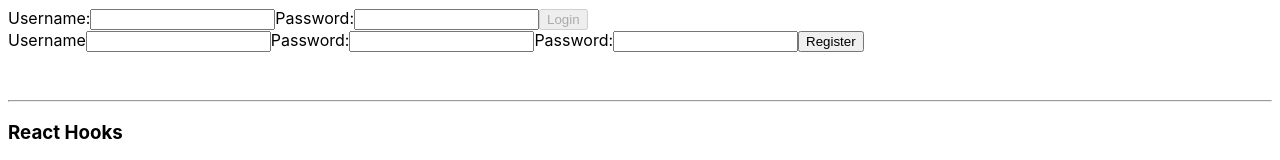
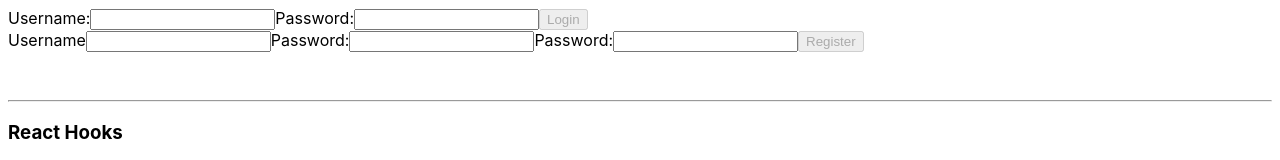
Before and after one commit to dramirodev/book_react_hooks, a React (Create React App) app: page / in a window 1280 px wide. Shown: the top 160 px of the page. Built offline with nearby package versions, Linux system fonts and the light colour scheme.

Commit message:
end chapter 4

```diff
--- a/src/App.jsx
+++ b/src/App.jsx
@@ -1,7 +1,8 @@
-import React, { useState } from 'react';
+import React, { useReducer, useEffect } from 'react';
 import UserBar from './user/UserBar';
 import PostList from './post/PostList';
 import CreatePost from './post/CreatePost';
+import appReducer from './reducers';
 
 const defaultPosts = [
     {
@@ -17,14 +18,25 @@ const defaultPosts = [
 ];
 
 function App() {
-    const [user, setUser] = useState('');
-    const [posts, setPosts] = useState(defaultPosts);
+    const [state, dispatch] = useReducer(appReducer, {
+        user: '',
+        posts: defaultPosts,
+    });
+    const { user, posts } = state;
+
+    useEffect(() => {
+        if (user) {
+            document.title = `${user} - React Hooks Blog`;
+        } else {
+            document.title = `React Hooks Blog`;
+        }
+    }, [user]);
     return (
         <div style={{ padding: 8 }}>
-            <UserBar user={user} setUser={setUser} />
+            <UserBar user={user} dispatch={dispatch} />
             <br />
             {user && (
-                <CreatePost user={user} setPosts={setPosts} posts={posts} />
+                <CreatePost user={user} dispatch={dispatch} posts={posts} />
             )}
             <br />
             <hr />
--- a/src/post/CreatePost.jsx
+++ b/src/post/CreatePost.jsx
@@ -1,6 +1,6 @@
 import React, { useState } from 'react';
 
-export default function CreatePost({ user, setPosts, posts }) {
+export default function CreatePost({ user, dispatch }) {
     const [title, setTitle] = useState('');
     const [content, setContent] = useState('');
 
@@ -13,12 +13,12 @@ export default function CreatePost({ user, setPosts, posts }) {
 
     function handleCreate(event) {
         event.preventDefault();
-        const newPost = {
+        dispatch({
+            type: 'CREATE_POST',
             title,
             content,
             author: user,
-        };
-        setPosts([newPost, ...posts]);
+        });
     }
 
     return (
--- /dev/null
+++ b/src/reducers.js
@@ -0,0 +1,33 @@
+function userReducer(state, action) {
+    switch (action.type) {
+        case 'LOGIN':
+        case 'REGISTER':
+            return action.userName;
+        case 'LOGOUT':
+            return '';
+        default:
+            return state;
+    }
+}
+
+function postsReducer(state, action) {
+    switch (action.type) {
+        case 'CREATE_POST':
+            const newPost = {
+                title: action.title,
+                content: action.content,
+                author: action.author,
+            };
+            return [newPost, ...state];
+
+        default:
+            return state;
+    }
+}
+
+export default function appReducer(state, action) {
+    return {
+        user: userReducer(state.user, action),
+        posts: postsReducer(state.posts, action),
+    };
+}
--- a/src/user/Login.jsx
+++ b/src/user/Login.jsx
@@ -1,7 +1,7 @@
 import React, { useState } from 'react';
 import PropTypes from 'prop-types';
 
-export default function Login({ setUser }) {
+export default function Login({ dispatch }) {
     const [userName, setUserName] = useState('');
 
     function handleUserName(evt) {
@@ -10,25 +10,25 @@ export default function Login({ setUser }) {
 
     function handleSubmit(evt) {
         evt.preventDefault();
-        setUser(userName);
+        dispatch({ type: 'LOGIN', userName });
     }
 
+    function handleDisabled() {
+        return !userName;
+    }
     return (
-        <form onSubmit={handleSubmit}>
+        <form onSubmit={(e) => handleSubmit(e)}>
             <label htmlFor="login-username">Username:</label>
             <input
                 type="text"
                 name="login-username"
+                value={userName}
                 id="loginusername"
                 onChange={handleUserName}
             />
             <label htmlFor="login-password">Password:</label>
             <input type="password" name="login-password" id="loginpassword" />
-            <input
-                type="submit"
-                value="Login"
-                disabled={userName.length === 0}
-            />
+            <input type="submit" value="Login" disabled={handleDisabled()} />
         </form>
     );
 }
--- a/src/user/Logout.jsx
+++ b/src/user/Logout.jsx
@@ -1,14 +1,14 @@
 import React from 'react';
 
-export default function Logout({ user, setUser }) {
+export default function Logout({ user, dispatch }) {
     function handleLogout(evt) {
         evt.preventDefault();
-    setUser('');
+        dispatch({ type: 'LOGOUT' });
     }
     return (
         <form onSubmit={handleLogout}>
             Logged in as: <b>{user}</b>
-      <input type='submit' value='Logout' />
+            <input type="submit" value="Logout" />
         </form>
     );
 }
--- a/src/user/Register.jsx
+++ b/src/user/Register.jsx
@@ -1,6 +1,6 @@
 import React, { useState } from 'react';
 
-export default function Register({ setUser }) {
+export default function Register({ dispatch }) {
     const [userName, setUserName] = useState('');
     const [userPassword, setUserPassword] = useState('');
     const [userPasswordRepeat, setUserPasswordRepeat] = useState('');
@@ -19,7 +19,7 @@ export default function Register({ setUser }) {
 
     function handleSubmit(evt) {
         evt.preventDefault();
-        setUser(userName);
+        dispatch({ type: 'REGISTER', userName });
     }
 
     function handleDisabled() {
@@ -55,7 +55,7 @@ export default function Register({ setUser }) {
                 value={userPasswordRepeat}
                 onChange={handleUserPasswordRepeat}
             />
-            <input type="submit" value="Register" disabled={handleDisabled} />
+            <input type="submit" value="Register" disabled={handleDisabled()} />
         </form>
     );
 }
--- a/src/user/UserBar.jsx
+++ b/src/user/UserBar.jsx
@@ -3,14 +3,14 @@ import Login from './Login';
 import Logout from './Logout';
 import Register from './Register';
 
-export default function UserBar({ user, setUser }) {
+export default function UserBar({ user, dispatch }) {
     if (user) {
-        return <Logout user={user} setUser={setUser} />;
+        return <Logout user={user} dispatch={dispatch} />;
     }
     return (
         <>
-            <Login setUser={setUser} />
-            <Register setUser={setUser} />
+            <Login dispatch={dispatch} />
+            <Register dispatch={dispatch} />
         </>
     );
 }
```
Also changed, not shown: .eslintrc.js. Lines whose indentation alone changed are shown as unchanged.
